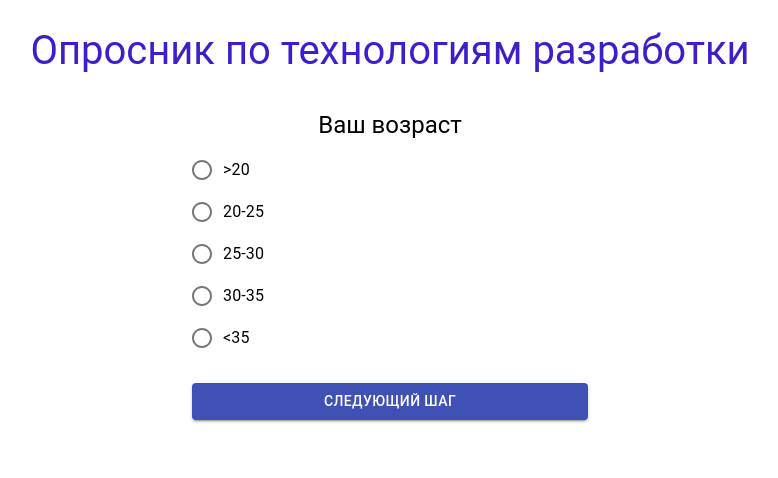
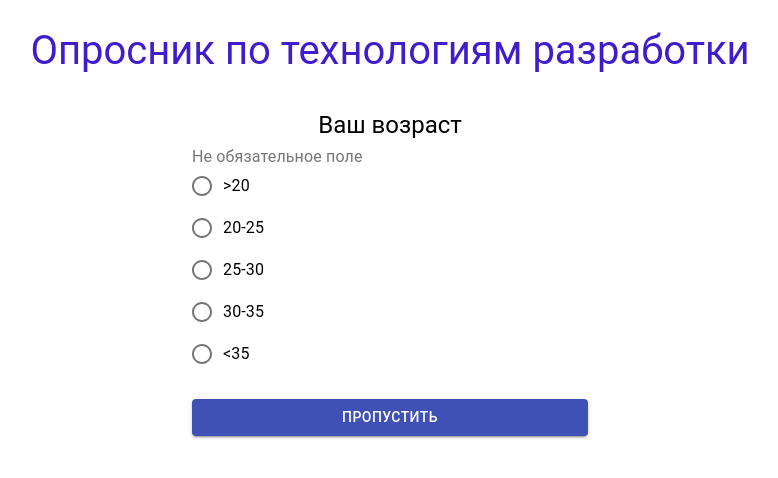
Before and after one commit to vadimqq/qestionnaire, a React (Create React App) app: page /step2 in a window 1280 px wide. Shown: the top 478 px of the page, without its empty margins (250-1028 px from the left). Built offline with nearby package versions, Linux system fonts and the light colour scheme.

Commit message:
add button text variants

```diff
--- a/src/pages/Step2.js
+++ b/src/pages/Step2.js
@@ -7,6 +7,7 @@ import { SubmitButton } from '../components/Buttton'
 import RadioGroup from '@material-ui/core/RadioGroup'
 import Radio from '@material-ui/core/Radio'
 import FormControlLabel from '@material-ui/core/FormControlLabel'
+import FormLabel from '@material-ui/core/FormLabel'
 
 export const Step2 = () => {
   const history = useHistory()
@@ -25,6 +26,7 @@ export const Step2 = () => {
     <MainCard>
       <Typography component="h2" variant="h5">Ваш возраст</Typography>
       <Form onSubmit={ submitHandler }>
+        <FormLabel component="legend">Не обязательное поле</FormLabel>
         <RadioGroup
           aria-label="age"
           name="age"
@@ -38,7 +40,7 @@ export const Step2 = () => {
           <FormControlLabel value="30-35" control={<Radio />} label="30-35" />
           <FormControlLabel value="<35" control={<Radio />} label="<35" />
         </RadioGroup>
-        <SubmitButton>Следующий шаг</SubmitButton>
+        <SubmitButton>{ value === '' ? 'пропустить': 'Следующий шаг' }</SubmitButton>
       </Form>
     </MainCard>
   )
```
